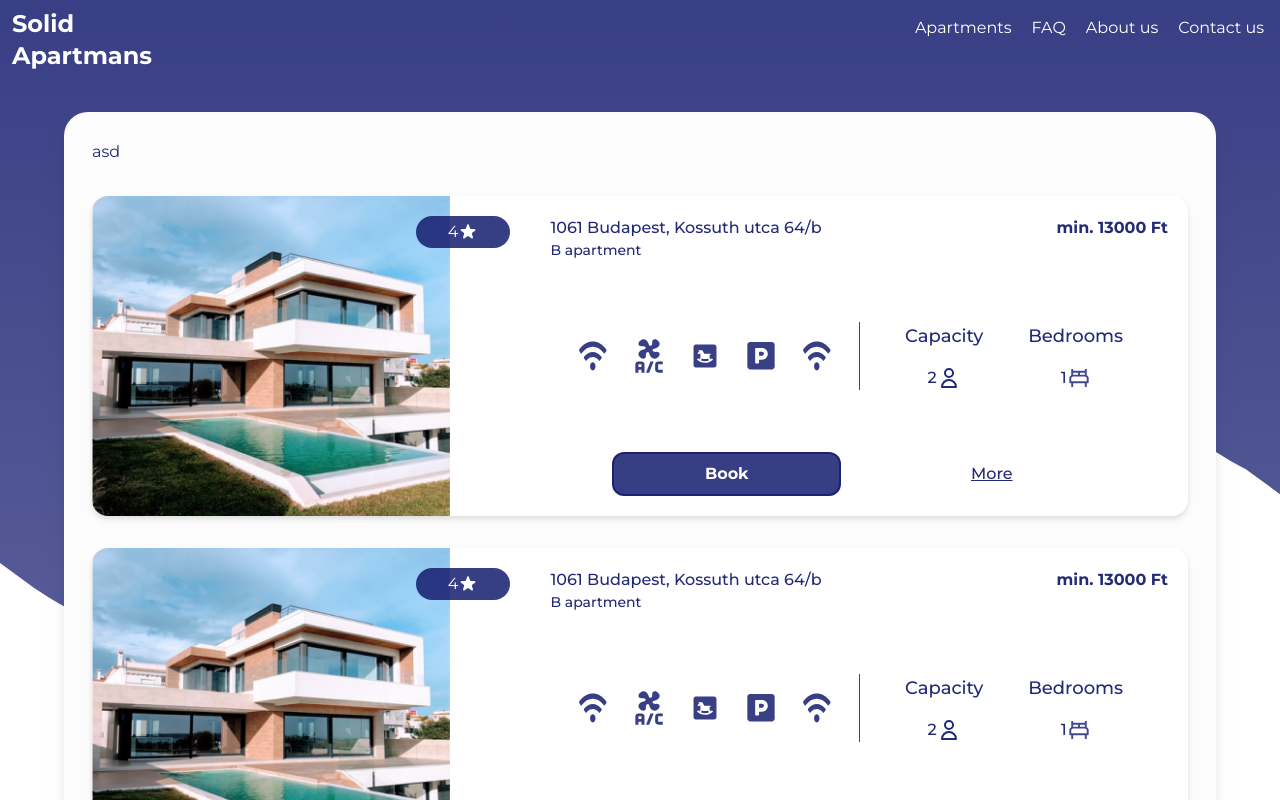
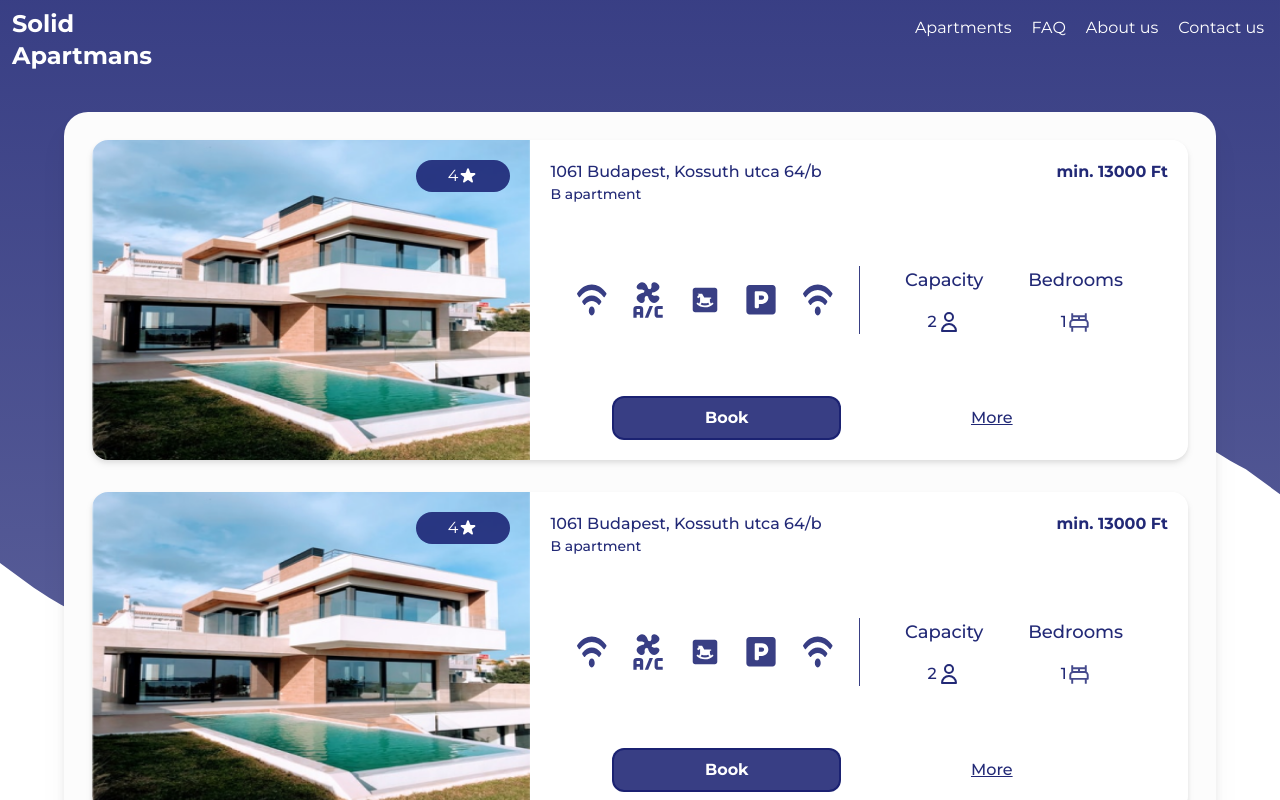
Before and after one commit to sahwel/solidApartmans, a Next.js app: page / in a window 1280 px wide. Shown: the top 800 px of the page. Built offline with nearby package versions, Linux system fonts and the light colour scheme.

Commit message:
clean up index, change imgs to next/image

```diff
--- a/components/HomeApartmans/HomeCapacity.tsx
+++ b/components/HomeApartmans/HomeCapacity.tsx
@@ -24,7 +24,7 @@ const HomeCapacity: FunctionComponent<HomeCapacityProps> = memo(
             <span>{bedrooms}</span>
             {/* eslint-disable-next-line @next/next/no-img-element */}
             <div className="relative h-6 w-6">
-              <img src={'/bed.svg'} alt="icon of a bed" /* layout="fill" */ />
+              <Image src={'/bed.svg'} alt="icon of a bed" layout="fill" />
             </div>
           </div>
         </div>
--- a/components/HomeApartmans/HomeFacilites.tsx
+++ b/components/HomeApartmans/HomeFacilites.tsx
@@ -10,12 +10,7 @@ const HomeFacilities: FunctionComponent<HomeFacilitesProps> = memo(
     return (
       <div className="col-start-1 col-end-3 flex  w-full justify-evenly lg:w-1/2">
         {facilities.map((e, i) => (
-          <img
-            src={e}
-            /* width={30} height={30} */ alt="icon"
-            key={i}
-            className="w-7"
-          />
+          <Image src={e} width={30} height={30} alt="icon" key={i} />
         ))}
       </div>
     )
--- a/components/HomeApartmans/ImageHome.tsx
+++ b/components/HomeApartmans/ImageHome.tsx
@@ -11,12 +11,12 @@ const ImageHome: FunctionComponent<ImageHomeProps> = memo(
   function ImageHome({ stars, image }) {
     return (
       <div className="relative h-[60%] w-full md:h-full md:w-[40%]">
-        <img
+        <Image
           src={image}
-          /*  layout="fill" */ /*
-          quality={100} */
+          layout="fill"
+          quality={100}
           loading="lazy"
-          className="h-full rounded-tr-2xl  rounded-tl-2xl md:rounded-bl-2xl md:rounded-tr-none"
+          className="rounded-tr-2xl rounded-tl-2xl  md:rounded-bl-2xl md:rounded-tr-none "
           alt="Picture of the apartment"
         />
         <p className="absolute top-5 right-5 rounded-3xl bg-main-blue p-1 px-4 text-white md:hidden">
--- a/pages/index.tsx
+++ b/pages/index.tsx
@@ -8,16 +8,11 @@ interface HomeProps {
 }
 
 const Home: NextPage<HomeProps> = ({ _apartments }) => {
-  const [first, setfirst] = useState(false)
   const [apartments, setApartments] =
     useState<ApartmentDefinitions[]>(_apartments)
-  const asd = useCallback(() => {
-    setfirst(true)
-  }, [])
 
   return (
     <div className="m-auto mt-8 mb-9 w-[90%] space-y-8 rounded-3xl drop-shadow-xl md:bg-main-gray md:p-7">
-      <button onClick={asd}>asd</button>
       {apartments.map((e, i) => (
         <ApartmanContainer {...e} key={i} />
       ))}
```
